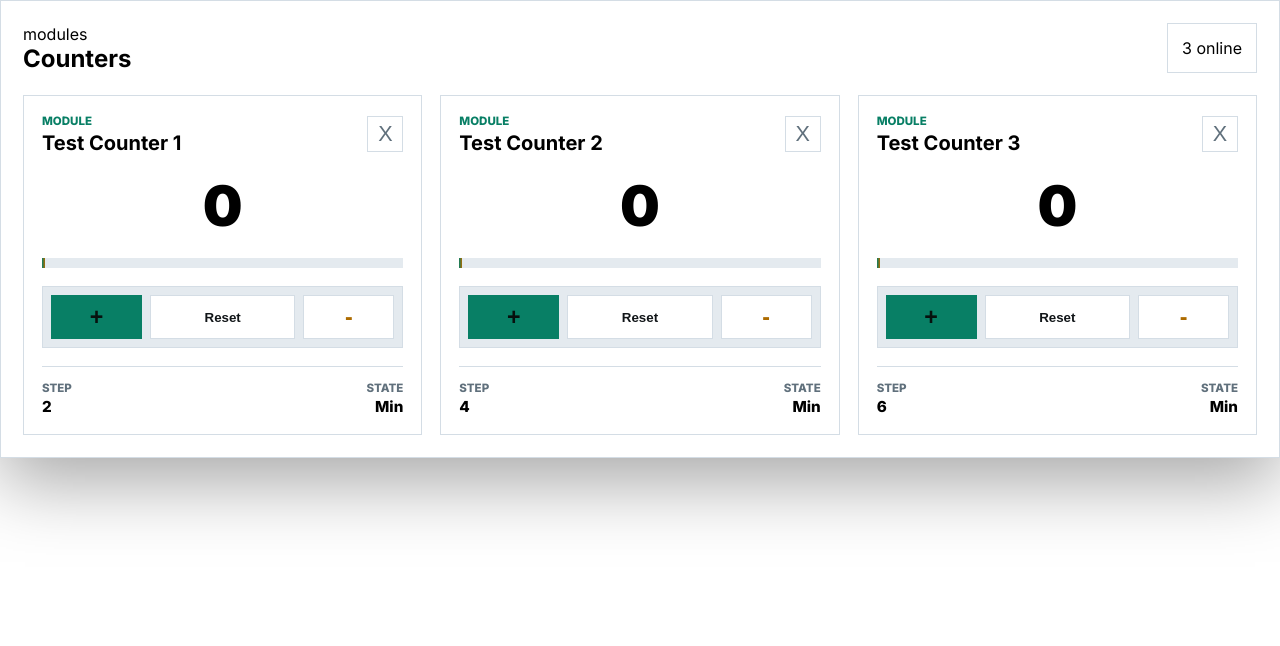
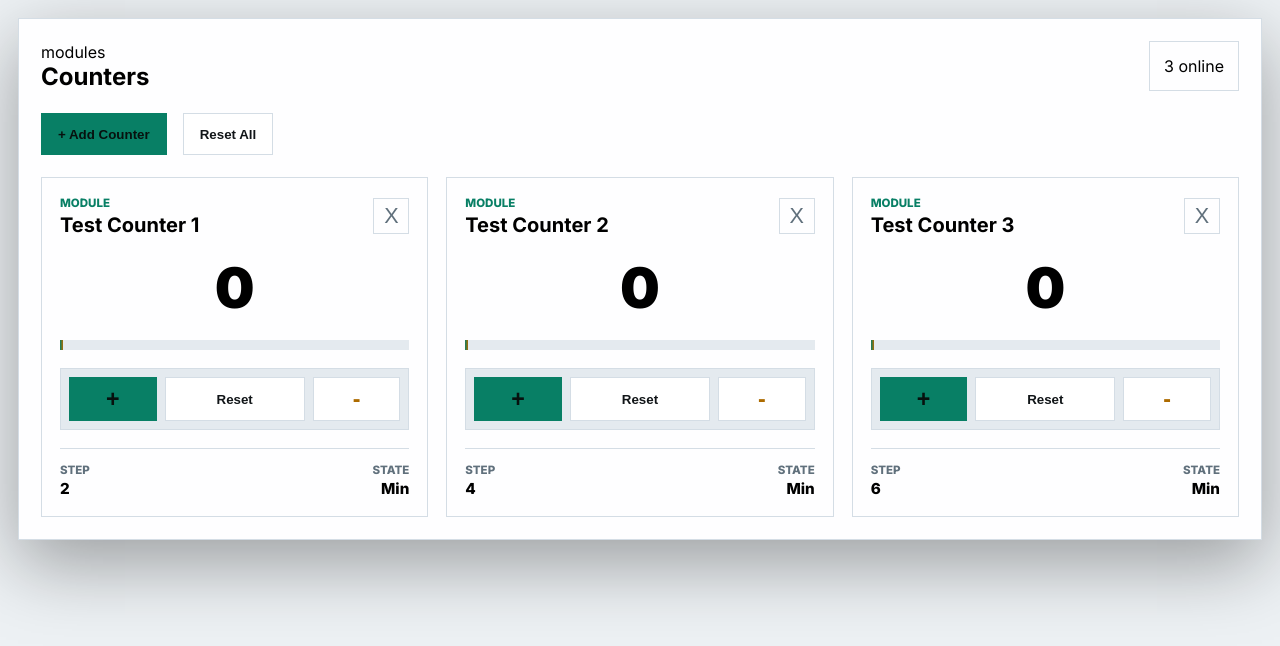
Before and after one commit to vcollins1/Counter-Dashboard, a React (Vite) app: page / in a window 1280 px wide. Shown: the top 646 px of the page. Built offline with nearby package versions, Linux system fonts and the light colour scheme.

Commit message:
controls to add a counter and reset all counter in the dashboard. added Dashboard component to display panels.

```diff
--- a/src/App.tsx
+++ b/src/App.tsx
@@ -1,10 +1,10 @@
-import CounterPanel from "./components/CounterPanel.tsx";
+import Dashboard from "./components/Dashboard.tsx";
 import "./assets/shared.css";
 
 function App() {
     return (
         <div className="app">
-            <CounterPanel />
+            <Dashboard />
         </div>
     )
 }
--- a/src/assets/panels.css
+++ b/src/assets/panels.css
@@ -18,6 +18,36 @@
     padding: 14px;
 }
 
+.controls {
+    display: flex;
+    gap: 16px;
+}
+
+.controls__btn {
+    display: inline-flex;
+    align-items: center;
+    justify-content: center;
+    border: 1px solid var(--line);
+    font-weight: 800;
+    min-height: 42px;
+    padding: 0 16px;
+}
+
+.controls__btn:hover {
+    cursor: pointer;
+}
+
+.controls__btn--primary {
+    background: var(--accent);
+    border-color: var(--accent);
+    color: #07110e;
+}
+
+.controls__btn--secondary {
+    background: var(--panel);
+    color: var(--text);
+}
+
 .counters {
     display: grid;
     gap: 18px;
--- a/src/assets/shared.css
+++ b/src/assets/shared.css
@@ -20,4 +20,10 @@
     --warning: #ad6b00;
     --danger: #bc3934;
     --shadow: 0 24px 70px rgba(0, 0, 0, 0.35);
+    background:
+            linear-gradient(90deg, rgba(255, 255, 255, 0.035) 1px, transparent 1px),
+            linear-gradient(0deg, rgba(255, 255, 255, 0.03) 1px, transparent 1px),
+            var(--bg);
+    min-height: 100vh;
+    padding: 18px;
 }
--- a/src/components/CounterPanel.tsx
+++ b/src/components/CounterPanel.tsx
@@ -11,6 +11,11 @@ function CounterPanel() {
                     <h2>Counters</h2>
                 </div>
                 <span className="counter-panel__chip">{activeCounters} online</span>
+            </div>
+
+            <div className="controls">
+                <button className="controls__btn controls__btn--primary">+ Add Counter</button>
+                <button className="controls__btn controls__btn--secondary">Reset All</button>
             </div>
 
             <div className="counters">
--- /dev/null
+++ b/src/components/Dashboard.tsx
@@ -0,0 +1,14 @@
+import CounterPanel from "./CounterPanel.tsx";
+import "../assets/dashboard.css"
+
+function Dashboard() {
+    return (
+        <div className="dashboard">
+            <main className="dashboard__panels">
+                <CounterPanel />
+            </main>
+        </div>
+    )
+}
+
+export default Dashboard
```
Also changed, not shown: src/assets/dashboard.css (added).
